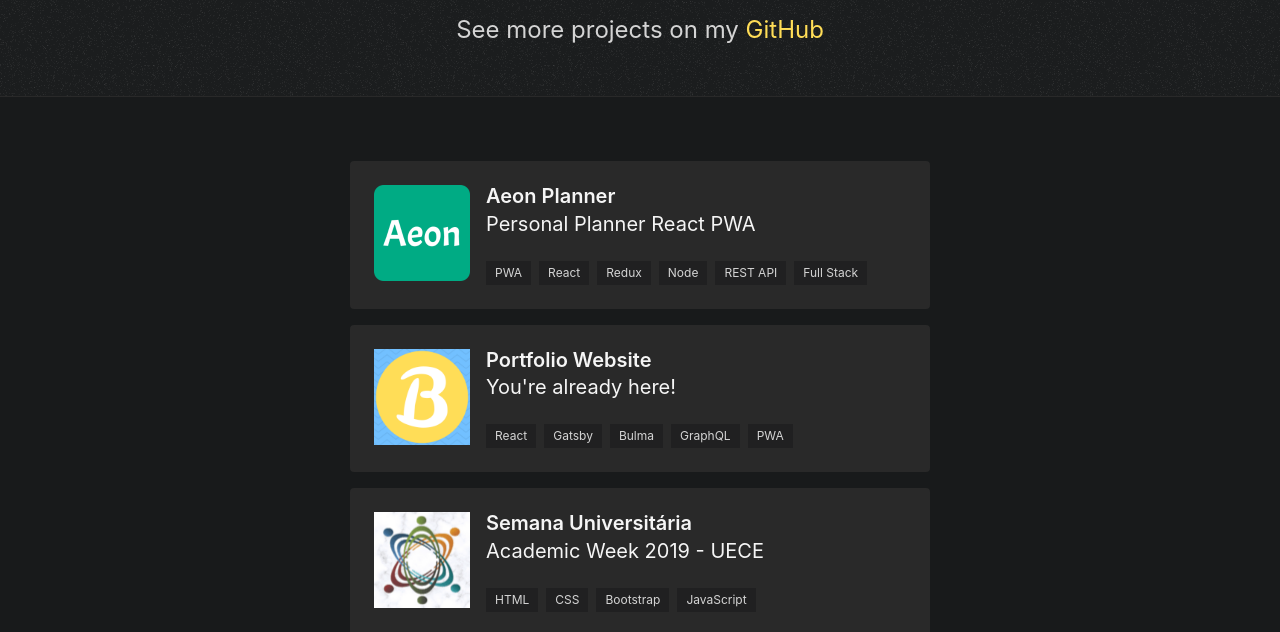
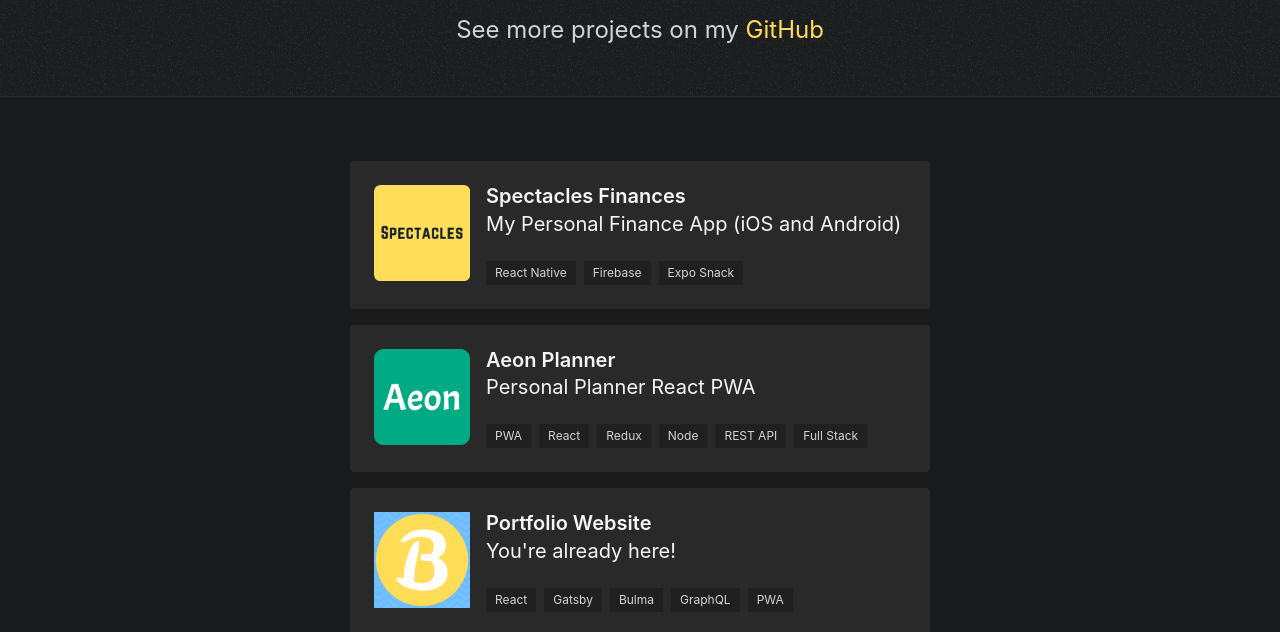
Before and after one commit to brenobaptista/portfolio-website-gatsby, a Gatsby site: page /projects in a window 1280 px wide. Shown: the part 166-798 px from the top of the page. Built offline with nearby package versions, Linux system fonts and the light colour scheme; Gatsby itself is replaced by a stand-in of ours.

Commit message:
Add Spectacles Finances App Project

```diff
--- a/src/pages/projects.js
+++ b/src/pages/projects.js
@@ -10,6 +10,13 @@
 
 export const queryImage = graphql`
     query {
+        spectacles: file(relativePath: { eq: "spectacles.png" }) {
+            childImageSharp {
+                fixed(width: 96, height: 96) {
+                    ...GatsbyImageSharpFixed
+                }
+            }
+        }
         portfolio: file(relativePath: { eq: "portfolio.png" }) {
             childImageSharp {
                 fixed(width: 96, height: 96) {
@@ -103,6 +110,15 @@
             <section className="section is-size-4-desktop is-size-5-touch">
                 <div className="columns">
                     <div className="column is-half is-offset-one-quarter">
+                        <div data-aos="zoom-in-up">
+                            <Card
+                                title="Spectacles Finances"
+                                subtitle="My Personal Finance App (iOS and Android)"
+                                link="https://snack.expo.io/@brenaoxline/spectacles-finances?session_id=snack-session-Oi!trDiNL&preview=true&platform=ios&iframeId=a6wgr04u9t&theme=dark"
+                                tags={['React Native', 'Firebase', 'Expo Snack']}
+                                image={<Img fixed={data.spectacles.childImageSharp.fixed} alt="spectacles"/>}
+                            />
+                        </div>
                         <div data-aos="zoom-in-up">
                             <Card
                                 title="Aeon Planner"
```
Also changed, not shown: src/images/spectacles.png (added).
